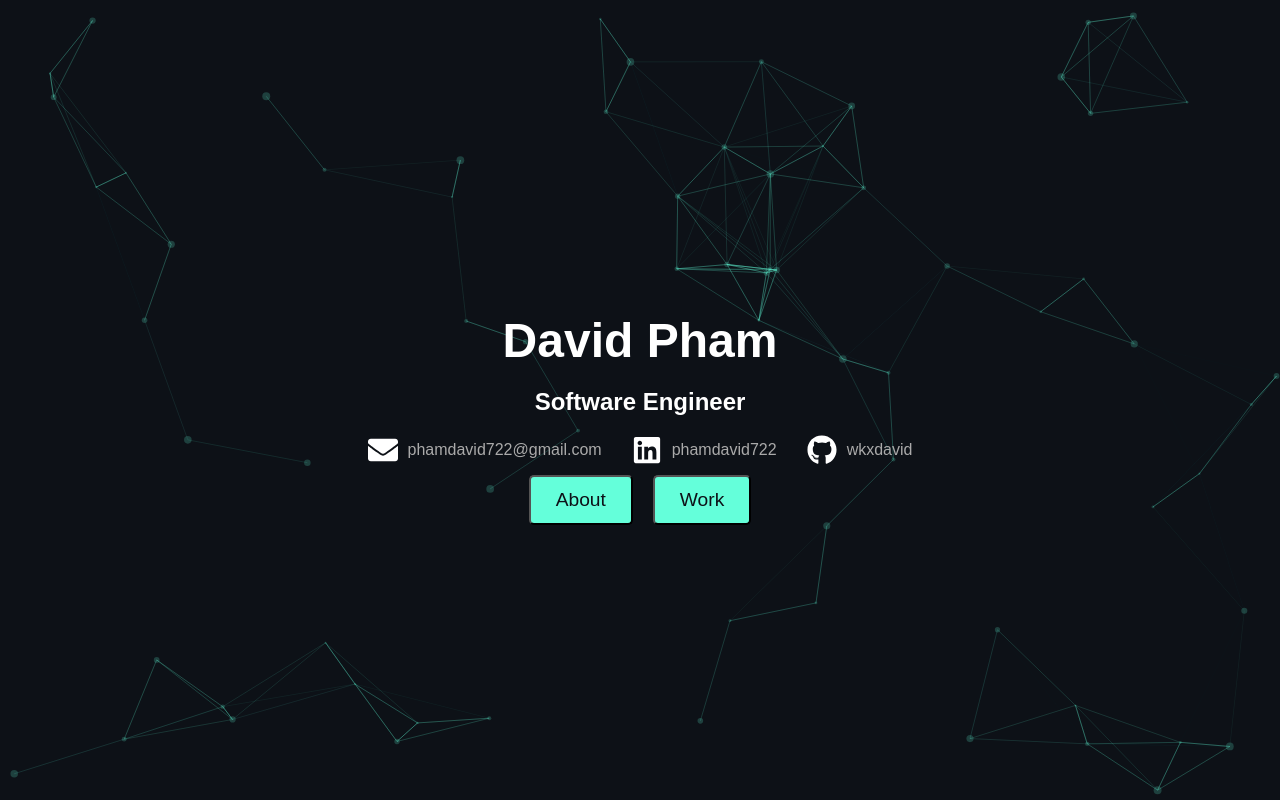
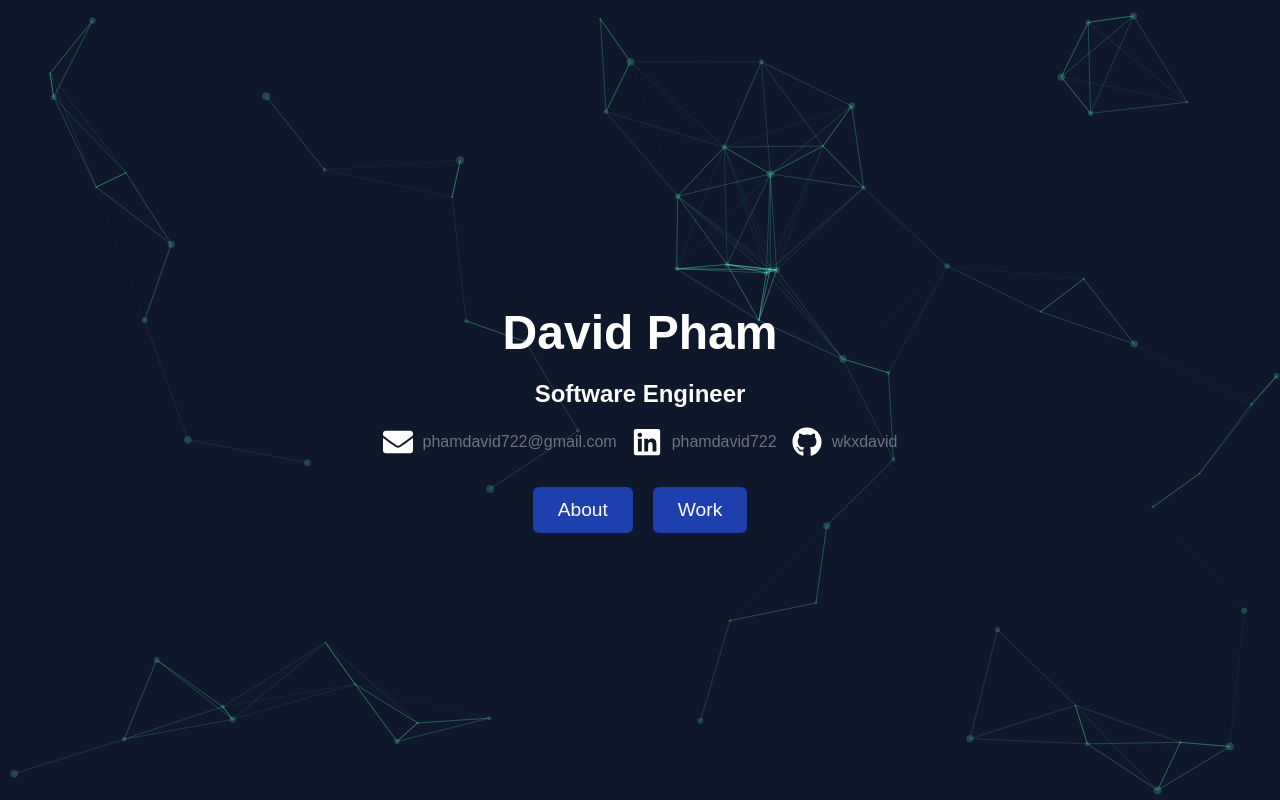
Before and after one commit to wkxdavid/personalwebsite, a React (Vite) app: page / in a window 1280 px wide. Built offline with nearby package versions, Linux system fonts and the light colour scheme; a web font is replaced by a local one.

Commit message:
Visual Fixes

```diff
--- a/src/index.css
+++ b/src/index.css
@@ -13,14 +13,15 @@ code {
 }
 
 :root {
-  --primary-bg: #f5f5f0;
-  --secondary-bg: #eae7dc;
-  --accent: #001f3f;
-  --text-primary: #0a0a0a;
-  --text-secondary: #4a4a4a;
-  --border-color: #778899;
-  --home-bg: #0d1117;
+  --primary-bg: #fdfdfc;
+  --secondary-bg: #f4f4f4;
+  --accent: #1e40af;
+  --text-primary: #111827;
+  --text-secondary: #6b7280;
+  --border-color: #d1d5db;
+  --home-bg: #0f172a;
 }
+
 
 body {
   background-color: var(--primary-bg);
--- a/src/pages/ExperiencePage/experience.css
+++ b/src/pages/ExperiencePage/experience.css
@@ -20,7 +20,6 @@
 .experience-section h3 {
   font-size: 1.2em;
   font-weight: normal;
-  font-size: 1.2em;
   margin-bottom: 30px;
   color: var(--text-secondary);
 }
@@ -35,51 +34,65 @@
 
 .work-card {
   background-color: var(--secondary-bg);
-  border-radius: 8px;
-  padding: 15px;
-  box-shadow: 0 4px 12px rgba(0, 0, 0, 0.1);
+  border: 1px solid var(--border-color);
+  border-radius: 12px;
+  padding: 20px 24px;
+  box-shadow: 0 2px 10px rgba(0, 0, 0, 0.08);
   cursor: pointer;
   overflow: hidden;
+  transition: transform 0.25s ease, box-shadow 0.25s ease;
 }
 
 .work-card:hover {
-  transform: translateY(-5px);
-  box-shadow: 0 8px 18px rgba(0, 0, 0, 0.2);
+  transform: translateY(-6px);
+  box-shadow: 0 12px 24px rgba(0, 0, 0, 0.15);
+  border-color: var(--accent);
 }
+
 
 .work-header {
   display: flex;
   justify-content: space-between;
   align-items: center;
   width: 100%;
+  flex-wrap: wrap;
+  gap: 10px;
 }
 
 .work-title {
+  display: flex;
+  flex-direction: column;
   text-align: left;
+  flex: 1;
+  min-width: 0;
 }
 
 .work-title h2 {
-  font-size: 1.4em;
+  font-size: 1.2em;
   font-weight: bold;
   color: var(--text-primary);
+  margin: 0;
 }
 
 .work-title h4 {
   font-size: 1em;
   font-weight: normal;
   color: var(--text-secondary);
+  margin: 2px 0 0 0;
 }
 
 .work-meta {
-  text-align: right;
   display: flex;
   flex-direction: column;
+  text-align: right;
+  white-space: nowrap;
 }
 
 .work-meta span {
   display: block;
-  font-size: 0.9em;
+  font-size: 0.95em;
   color: var(--text-secondary);
+  line-height: 1.3;
 }
 
 .work-details {
@@ -213,6 +226,7 @@
   position: relative;
   animation: popupFadeIn 0.3s ease-out;
 }
+
 .popup-container .close-btn {
   position: absolute;
   top: 10px;
@@ -248,6 +262,7 @@
   .work-container {
     max-width: 900px;
   }
+
   .project-container {
     max-width: 1200px;
   }
--- a/src/pages/HomePage/home.css
+++ b/src/pages/HomePage/home.css
@@ -16,6 +16,7 @@ body {
   align-items: center;
   height: 100vh;
   background-color: var(--home-bg);
+  color: var(--text-primary);
   opacity: 0;
   animation: fadeIn 1s forwards;
 }
@@ -39,34 +40,44 @@ body {
 .home-text h1 {
   font-size: 3em;
   margin-bottom: 20px;
-  color: var(--text-primary);
+  color: #ffffff;
 }
+
 .home-text h2 {
-  color: var(--text-primary);
+  color: var(--primary-bg);
+}
+
+.home-buttons {
+  margin-top: 20px;
 }
 
 .home-button {
   display: inline-block;
   padding: 12px 25px;
   margin: 10px;
+  font-size: 1.2em;
   text-decoration: none;
   background-color: var(--accent);
-  color: var(--primary-bg);
-  border-radius: 5px;
-  font-size: 1.2em;
-  transition: background-color 0.3s ease, filter 300ms ease;
+  color: #fdfdfc;
+  border: none;
+  border-radius: 6px;
+  cursor: pointer;
+  transition: background-color 0.3s ease, filter 0.3s ease;
   will-change: filter;
 }
 
 .home-button:hover {
-  background-color: var(--border-color);
-  filter: drop-shadow(0 0 1.5em var(--border-color));
+  background-color: #3b82f6;
+  filter: drop-shadow(0 0 1.5em rgba(59, 130, 246, 0.4));
 }
 
 .contact-info {
   display: flex;
   justify-content: center;
   align-items: center;
+  flex-wrap: wrap;
+  gap: 15px;
+  margin-top: 15px;
 }
 
 .link-item {
@@ -74,16 +85,8 @@ body {
   align-items: center;
 }
 
-.link-item p {
-  margin: 0;
-  color: var(--text-secondary);
-  display: flex;
-  align-items: center;
-  padding-left: 10px;
-}
-
 .link-item a {
-  color: var(--text-primary);
+  color: #ffffff;
   text-decoration: none;
   display: flex;
   align-items: center;
@@ -96,6 +99,7 @@ body {
 
 .link-item p {
   margin: 0;
+  padding-left: 10px;
   color: var(--text-secondary);
   display: flex;
   align-items: center;
@@ -165,18 +169,3 @@ body {
     opacity: 1;
   }
 }
-
-.home-section {
-  --text-primary: #ffffff;
-  --text-secondary: #aaaaaa;
-  --accent: #64ffda;
-  --border-color: #64ffda;
-}
-
-.home-section .link-item p {
-  color: var(--text-secondary);
-}
-
-.home-section .home-button {
-  color: #0d1117;
-}
```
Also changed, not shown: 1 other file (tests, documents, lock files or other folders).
